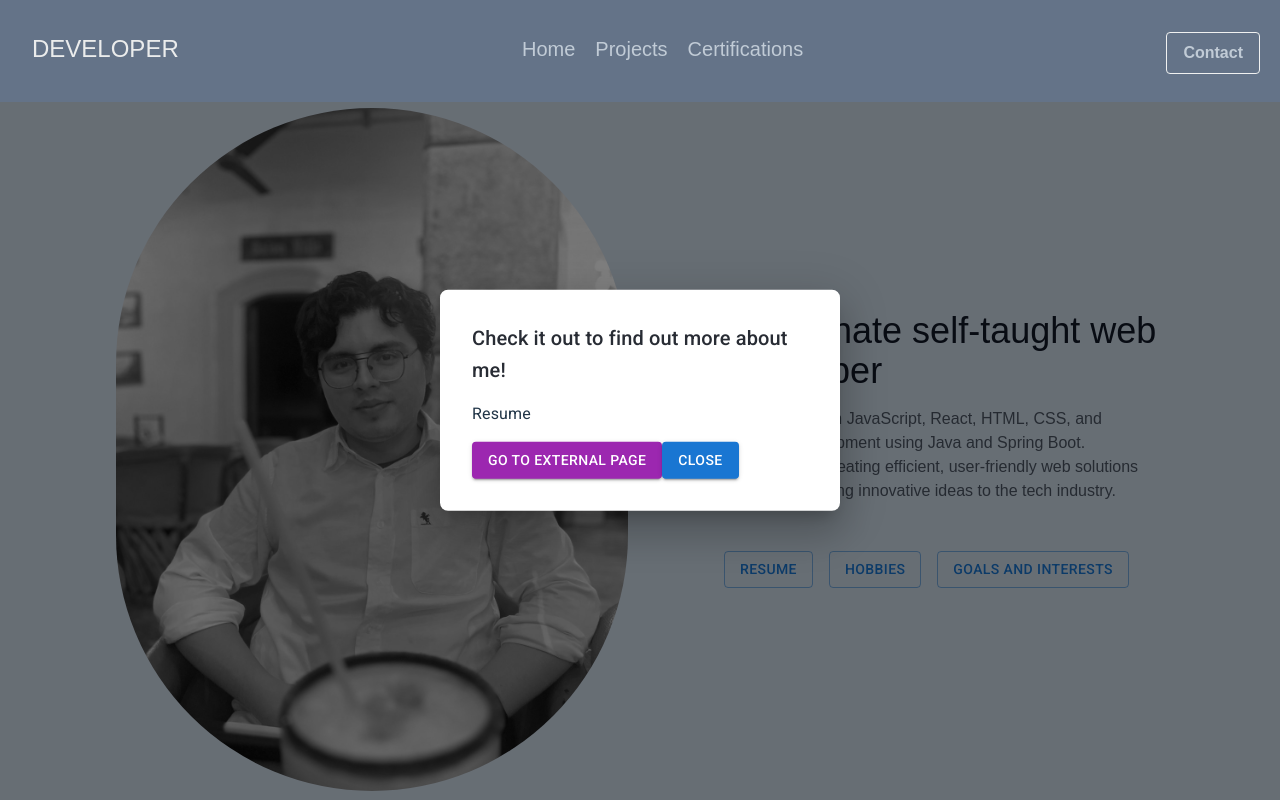
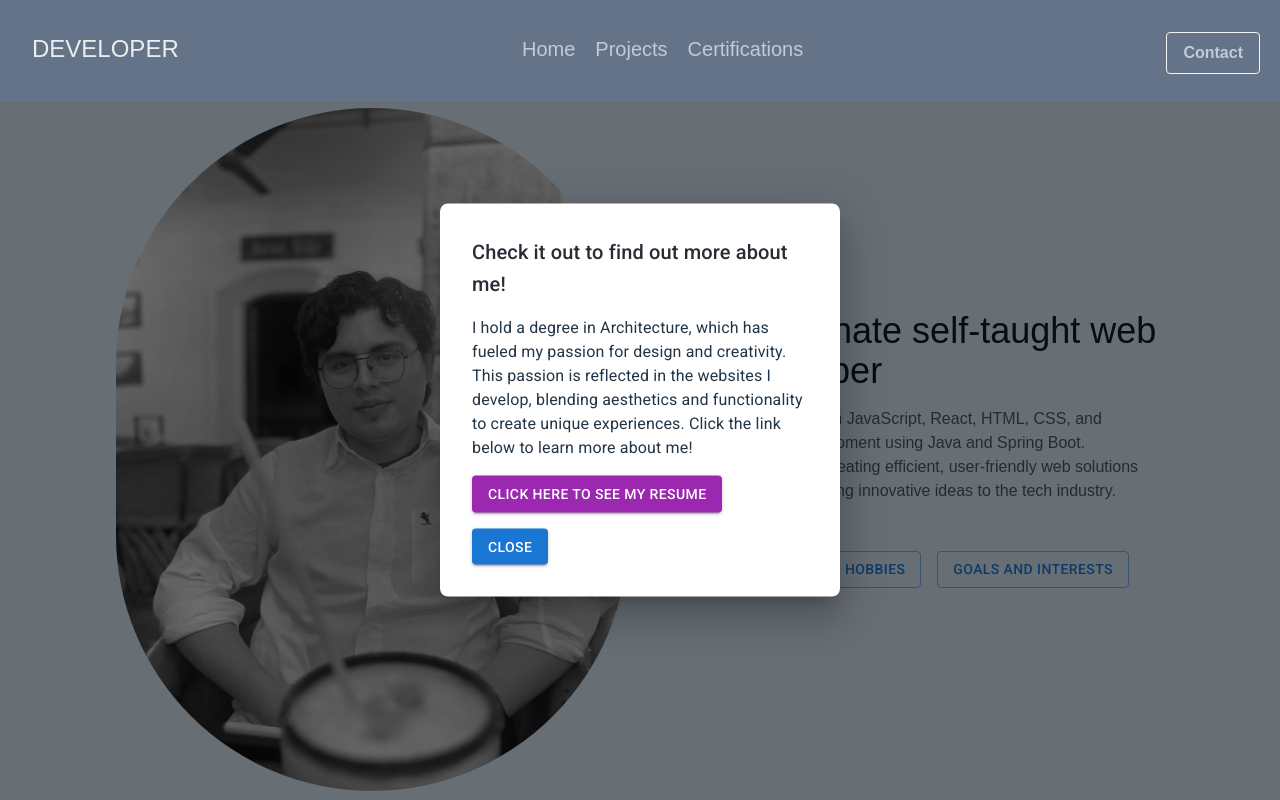
Before and after one commit to SantiagoValadez/Portfolio, a React (Vite) app: page / in a window 1280 px wide. Both pictures are taken after a click on the button "RESUME". Shown: the top 800 px of the page. Built offline with nearby package versions, Linux system fonts and the light colour scheme.

Commit message:
Adding informations in to the modals

```diff
--- a/src/components/Home.jsx
+++ b/src/components/Home.jsx
@@ -38,21 +38,21 @@ const Home = () => {
             <div className="flex flex-wrap justify-center gap-4">
               <Button
                 variant="outlined"
-                onClick={() => handleOpenModal('Resume')}
+                onClick={() => handleOpenModal('I hold a degree in Architecture, which has fueled my passion for design and creativity. This passion is reflected in the websites I develop, blending aesthetics and functionality to create unique experiences. Click the link below to learn more about me!')}
                 sx={{ mt: 2 }}
               >
                 Resume
               </Button>
               <Button
                 variant="outlined"
-                onClick={() => handleOpenModal('This is the Hobbies content')}
+                onClick={() => handleOpenModal('My hobbies include video games, anime, movies, music, playing musical instruments, and spending time with my friends. However, I’m also passionate about topics that challenge me and provide opportunities to constantly learn new things.')}
                 sx={{ mt: 2 }}
               >
                 Hobbies
               </Button>
               <Button
                 variant="outlined"
-                onClick={() => handleOpenModal('This is the Goals and Interests content')}
+                onClick={() => handleOpenModal('As an architect with a strong design background, I aim to merge my creative skills with my passion for technology to contribute to innovative projects in the tech sector. I thrive on challenges and am committed to continuous learning and professional growth. My goal is to join a company where I can make a meaningful impact, bring value through my skills, and develop solutions that align with organizational goals.')}
                 sx={{ mt: 2 }}
               >
                 Goals and Interests
@@ -90,18 +90,20 @@ const Home = () => {
           </Typography>
 
           {/* Botón para redirigir a una página externa */}
-          {modalContent === 'Resume' && (
+          {modalContent === 'I hold a degree in Architecture, which has fueled my passion for design and creativity. This passion is reflected in the websites I develop, blending aesthetics and functionality to create unique experiences. Click the link below to learn more about me!' && (
             <Button
+              id='options'
               variant="contained"
               color="secondary"
               onClick={handleExternalRedirect}
               sx={{ mt: 2 }}
             >
-              Go to External Page
+              Click here to see my resume
             </Button>
           )}
 
           <Button
+            id='options'
             variant="contained"
             color="primary"
             onClick={handleCloseModal}
--- a/src/index.css
+++ b/src/index.css
@@ -88,3 +88,7 @@ header {
 /* body {
   padding-top: 60px; /* Same value as header height */
 /* }   */
+
+#options {
+  margin-right: 10px;
+}
```
